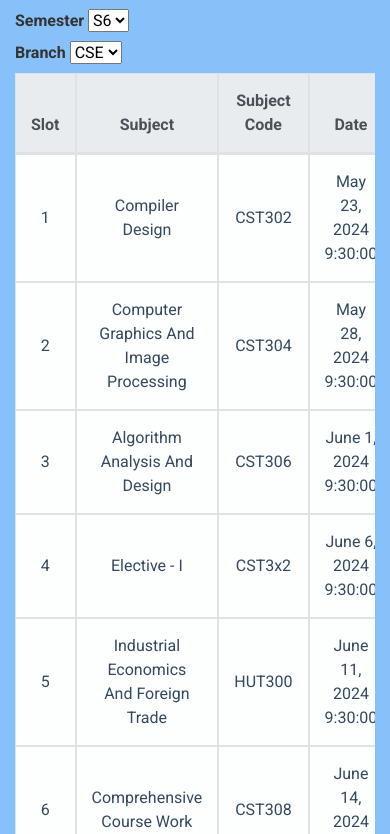
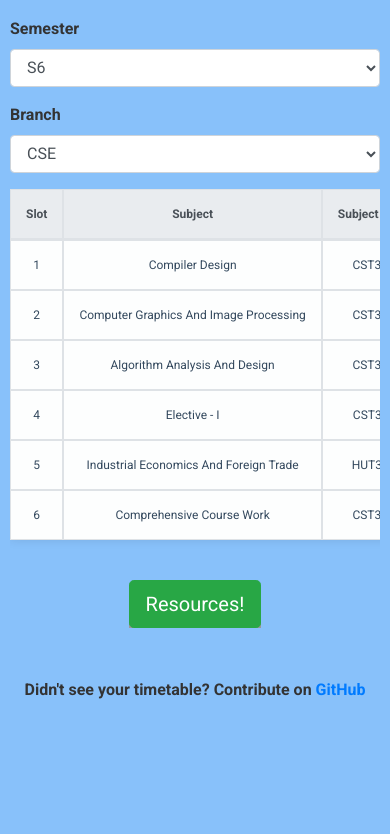
Before and after one commit to ktubot/ktutimetable, a plain HTML site: page index.html in a window 390 px wide. Shown: the part 119-953 px from the top of the page. After the commit the page ends 844 px from the top, so only its background shows below. Drawn offline with nearby package versions, Linux system fonts and the light colour scheme.

Commit message:
Update index.html

```diff
--- a/index.html
+++ b/index.html
@@ -18,16 +18,40 @@
   <link href="https://fonts.googleapis.com/css2?family=Roboto:wght@400;700&display=swap" rel="stylesheet">
   <link href="https://stackpath.bootstrapcdn.com/bootstrap/4.5.2/css/bootstrap.min.css" rel="stylesheet">
   <link rel="stylesheet" href="style.css">
+  <style>
+    body {
+      font-family: 'Roboto', sans-serif;
+    }
+    .timetable {
+      max-width: 100%;
+      overflow-x: auto;
+    }
+    table {
+      width: 100%;
+    }
+    th, td {
+      white-space: nowrap;
+    }
+    @media (max-width: 576px) {
+      .container {
+        padding: 0 10px;
+      }
+      table {
+        font-size: 12px;
+      }
+    }
+  </style>
 </head>
+
 <body class="d-flex flex-column align-items-center justify-content-center min-vh-100">
   <header class="text-center mb-4">
     <h1>KTU SEM Exam Time Table</h1>
   </header>
   <main class="container">
     <section class="timetable">
-      <div>
+      <div class="form-group">
         <label for="sem">Semester</label>
-        <select name="sem" id="sem">
+        <select name="sem" id="sem" class="form-control">
           <option value="S2">S2</option>
           <option value="S4">S4</option>
           <option value="S6" selected>S6</option>
@@ -35,9 +59,9 @@
         </select>
       </div>
 
-      <div>
+      <div class="form-group">
         <label for="branch">Branch</label>
-        <select name="branch" id="branch">
+        <select name="branch" id="branch" class="form-control">
           <option value="CS" selected>CSE</option>
           <option value="EC">ECE</option>
           <option value="EE">EEE</option>
@@ -106,9 +130,7 @@
       </div>
 
       <div class="d-flex justify-content-center align-items-center" id="meme">
-
       </div>
-
 
       <div class="text-center mt-4">
         <a href="https://kutti.link/s6ktu" class="btn btn-success btn-lg">Resources!</a>
```
